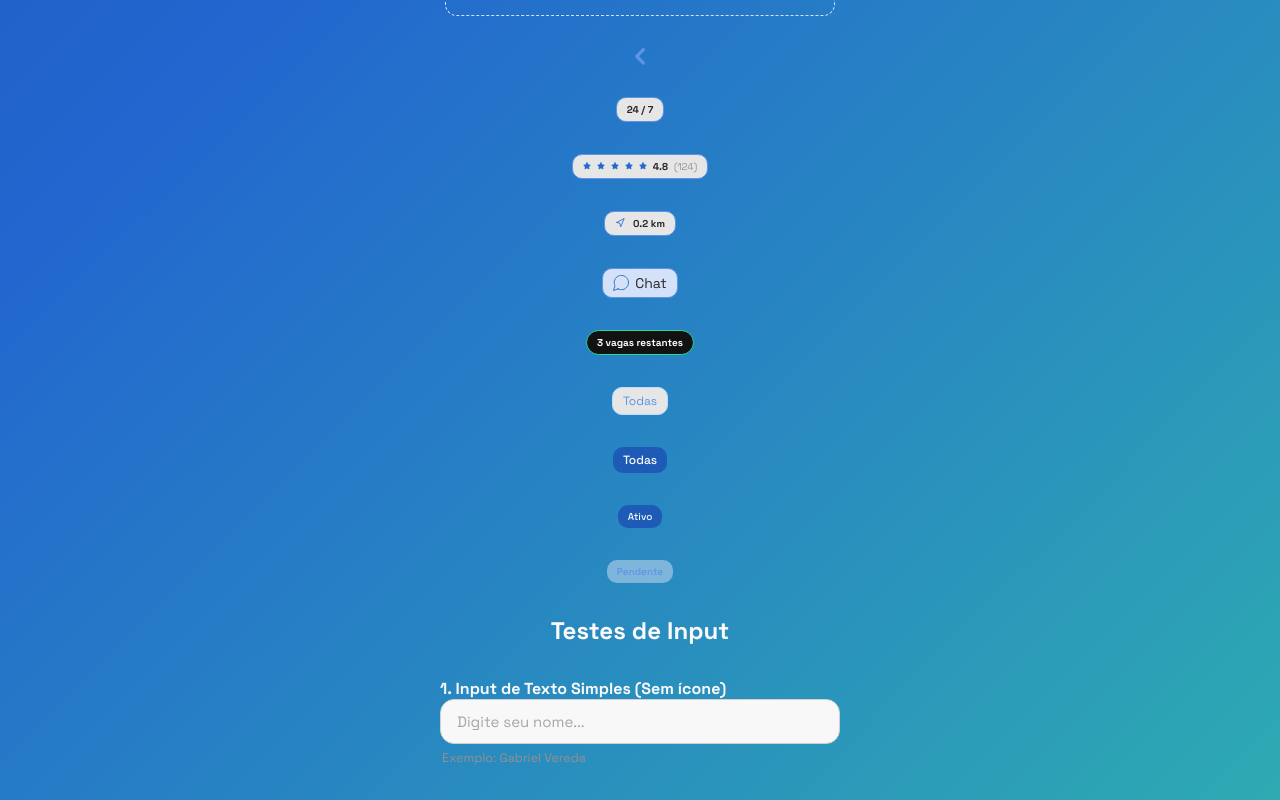
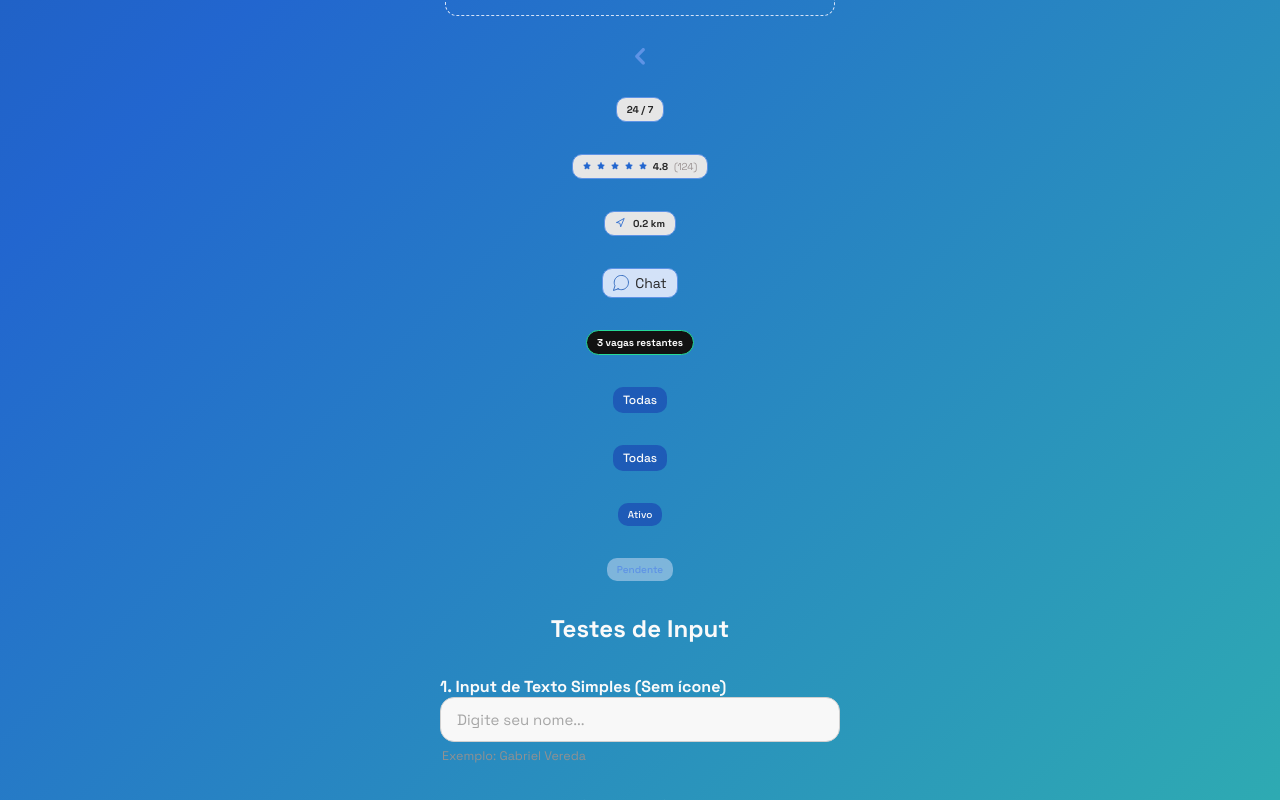
Before and after one commit to porque-o-java-exige/estaciona-ai-front, an Angular app: page / in a window 1280 px wide. In both pictures the pointer is over the element 639 px from the left and 1965 px from the top of the page. Shown: the part 1565-2365 px from the top of the page. Built offline with nearby package versions, Linux system fonts and the light colour scheme.

Commit message:
feat: add hover state to reservation variant

```diff
--- a/src/app/components/atoms/chip/chip.scss
+++ b/src/app/components/atoms/chip/chip.scss
@@ -49,9 +49,9 @@
     }
 
     &.chip-parking-spots {
+        border: 1px solid $clr-green-1000;
         border-radius: 25px;
         background-color: $clr-black-1100;
-        border: 1px solid $clr-green-1000;
 
         p {
             color: $clr-white-1100;
@@ -59,6 +59,8 @@
     }
 
     &.chip-reservation-filter {
+        cursor: pointer;
+
         border: 1px solid $clr-primary-300;
 
         p {
@@ -67,7 +69,19 @@
             color: $clr-blue-600;
         }
 
+        &:hover {
+            border: none;
+            background-color: $clr-blue-1000;
+
+            p {
+                font-weight: 500;
+                color: $clr-white-1100;
+            }
+        }
+
         &.is-active {
+            cursor: auto;
+
             border: none;
             background-color: $clr-blue-1000;
 
```
